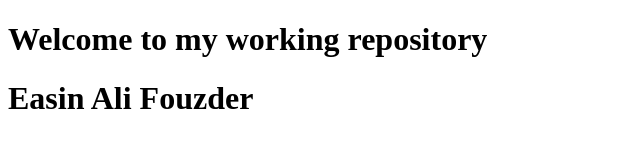
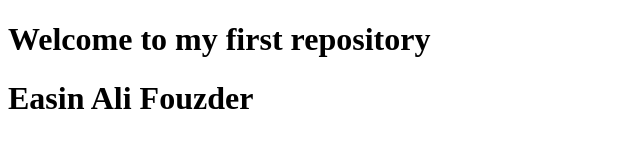
Before and after one commit to easin91/my-first-repo, a plain HTML site: page index.html in a window 1280 px wide. Shown: the whole page, without its empty margins (0-640 px from the left). Drawn offline with Linux system fonts and the light colour scheme.

Commit message:
try to use t

```diff
--- a/index.html
+++ b/index.html
@@ -9,7 +9,7 @@
 </head>
 
 <body>
-    <h1>Welcome to my working repository</h1>
+    <h1>Welcome to my first repository</h1>
     <h1>Easin Ali Fouzder</h1>
 
 </body>
```
